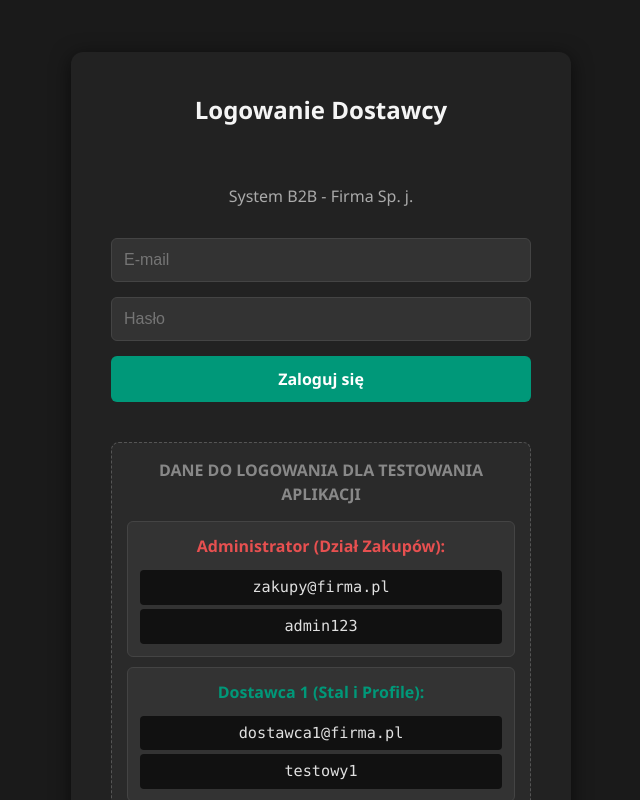
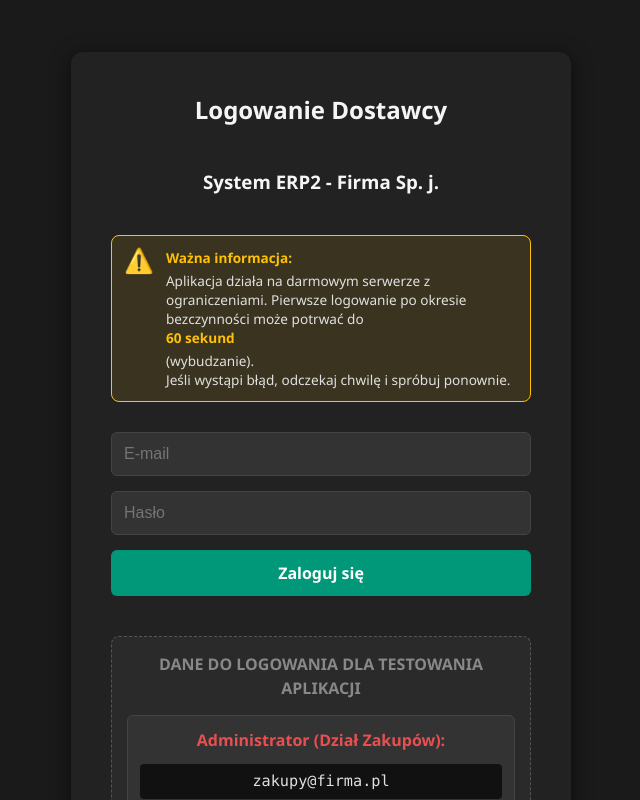
Before and after one commit to AdamSkrzypinski/portal-erp2, a React (Vite) app in the folder client/: page / in a window 1280 px wide. Shown: the top 800 px of the page, without its empty margins (319-959 px from the left). Built offline with nearby package versions, Linux system fonts and the light colour scheme; no server answers; what @react-pdf/renderer would draw is missing.

Commit message:
Poprawki kodu.

```diff
--- a/client/src/components/LoginForm.scss
+++ b/client/src/components/LoginForm.scss
@@ -10,7 +10,7 @@
   flex-direction: column;
   gap: 20px;
 
-  h2 {
+  h2, h3 {
     margin-top: 0;
     color: #f5f5f5;
     text-align: center;
@@ -19,7 +19,37 @@
   p {
     color: #aaa;
     text-align: center;
+    margin-bottom: 0;
+  }
+
+
+  .server-warning {
+    background-color: rgba(255, 193, 7, 0.1);
+    border: 1px solid #ffc107;
+    border-radius: 8px;
+    padding: 12px;
+    display: flex;
+    gap: 12px;
+    align-items: flex-start;
     margin-bottom: 10px;
+
+    .warning-icon {
+      font-size: 1.5rem;
+      line-height: 1;
+    }
+
+    .warning-text {
+      font-size: 0.85rem;
+      color: #e0e0e0;
+      text-align: left;
+      line-height: 1.4;
+
+      strong {
+        display: block;
+        color: #ffc107;
+        margin-bottom: 4px;
+      }
+    }
   }
 
   form {
@@ -65,6 +95,12 @@
       &:hover {
         background-color: #007f65;
       }
+
+      &:disabled {
+        background-color: #444;
+        cursor: not-allowed;
+        color: #aaa;
+      }
     }
   }
 
@@ -85,7 +121,7 @@
 
     ul {
       display: flex;
-      flex-direction: column; // Twoja zmiana: elementy jeden pod drugim
+      flex-direction: column;
       list-style: none;
       padding: 0;
       margin: 0;
--- a/client/src/components/LoginForm.tsx
+++ b/client/src/components/LoginForm.tsx
@@ -27,7 +27,7 @@ export function LoginForm({ onLogin }: LoginFormProps) {
       localStorage.setItem('user', JSON.stringify(response.data.user));
       onLogin();
     } catch (err) {
-      setError('Błędny login lub hasło.');
+      setError('Błędny login lub hasło (lub serwer się jeszcze wybudza).');
     } finally {
       setLoading(false);
     }
@@ -36,7 +36,19 @@ export function LoginForm({ onLogin }: LoginFormProps) {
   return (
     <div className="card login-card">
       <h2>Logowanie Dostawcy</h2>
-      <p>System B2B - Firma Sp. j.</p>
+      <h3>System ERP2 - Firma Sp. j.</h3>
+
+      <div className="server-warning">
+        <span className="warning-icon">⚠️</span>
+        <div className="warning-text">
+          <strong>Ważna informacja:</strong>
+          <span>
+            Aplikacja działa na darmowym serwerze z ograniczeniami. Pierwsze logowanie po okresie bezczynności może potrwać do <strong>60 sekund</strong> (wybudzanie).
+            <br />
+            Jeśli wystąpi błąd, odczekaj chwilę i spróbuj ponownie.
+          </span>
+        </div>
+      </div>
 
       <form onSubmit={handleSubmit}>
         <div className="form-group">
@@ -63,21 +75,18 @@ export function LoginForm({ onLogin }: LoginFormProps) {
         {error && <p className="error-message">{error}</p>}
 
         <button type="submit" className="login-button" disabled={loading}>
-          {loading ? 'Logowanie...' : 'Zaloguj się'}
+          {loading ? 'Logowanie (może potrwać chwilę)...' : 'Zaloguj się'}
         </button>
       </form>
 
       <div className="demo-credentials">
         <h3>Dane do logowania dla testowania aplikacji</h3>
         <ul>
-
           <li>
             <strong style={{ color: '#e75050' }}>Administrator (Dział Zakupów):</strong>
             <code>zakupy@firma.pl</code>
             <code>admin123</code>
           </li>
-
-
           <li>
             <strong>Dostawca 1 (Stal i Profile):</strong>
             <code>dostawca1@firma.pl</code>
```
Also changed, not shown: 2 other files (tests, documents, lock files or other folders).
